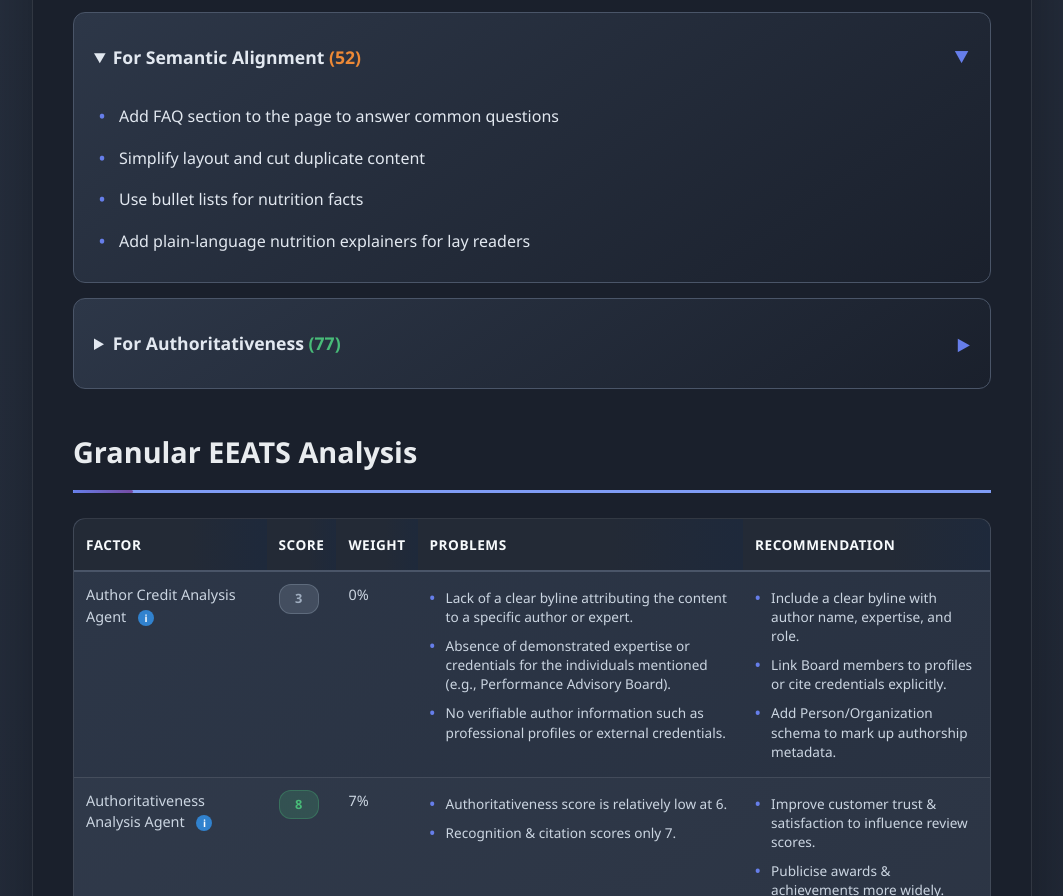
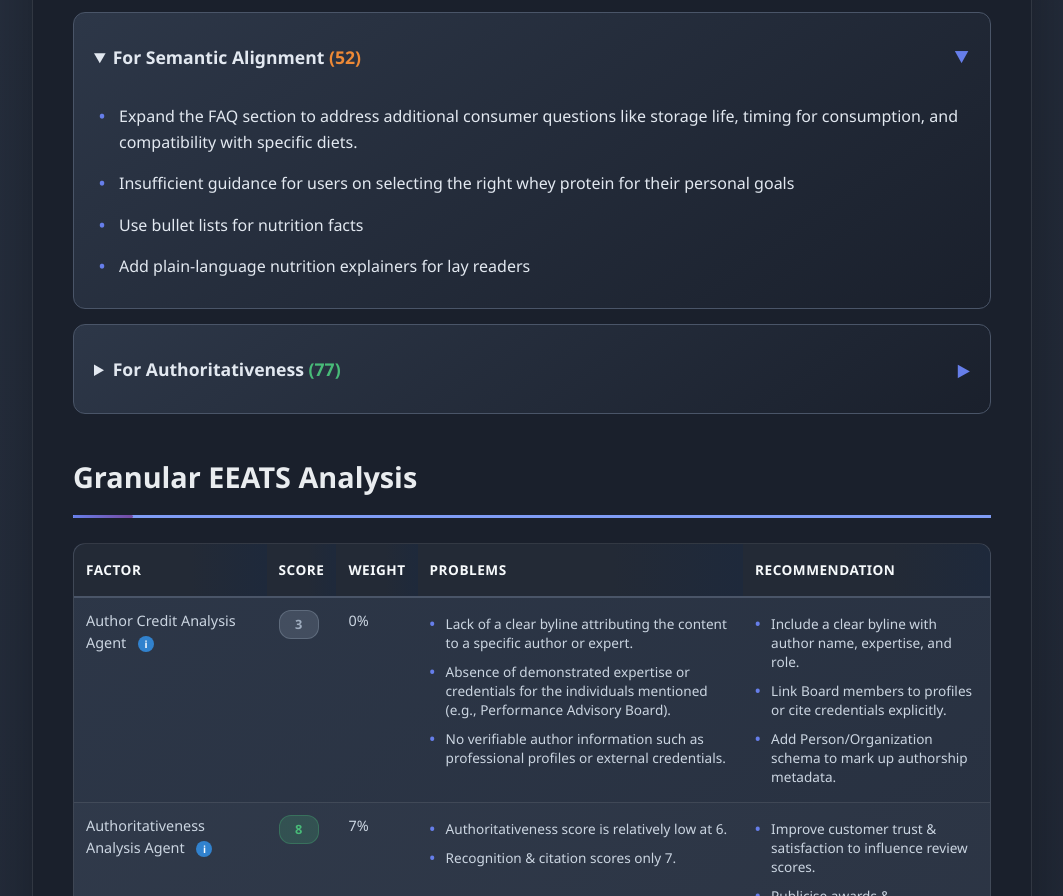
Before and after one commit to vivesing/gw25, a website: page report/bulk.html in a window 1280 px wide. Shown: the part 3102-3998 px from the top of the page, without its empty margins (108-1171 px from the left). Drawn offline with Linux system fonts and the light colour scheme.

Commit message:
add bulk report

```diff
--- a/report/bulk.html
+++ b/report/bulk.html
@@ -139,8 +139,8 @@
     <details open>
       <summary>For Semantic Alignment <span style="color: #ed8936; font-weight: 600;">(52)</span></summary>
       <ul>
-        <li>Add FAQ section to the page to answer common questions</li>
-        <li>Simplify layout and cut duplicate content</li>
+        <li>Expand the FAQ section to address additional consumer questions like storage life, timing for consumption, and compatibility with specific diets.</li>
+        <li>Insufficient guidance for users on selecting the right whey protein for their personal goals</li>
         <li>Use bullet lists for nutrition facts</li>
         <li>Add plain-language nutrition explainers for lay readers</li>
       </ul>
```
